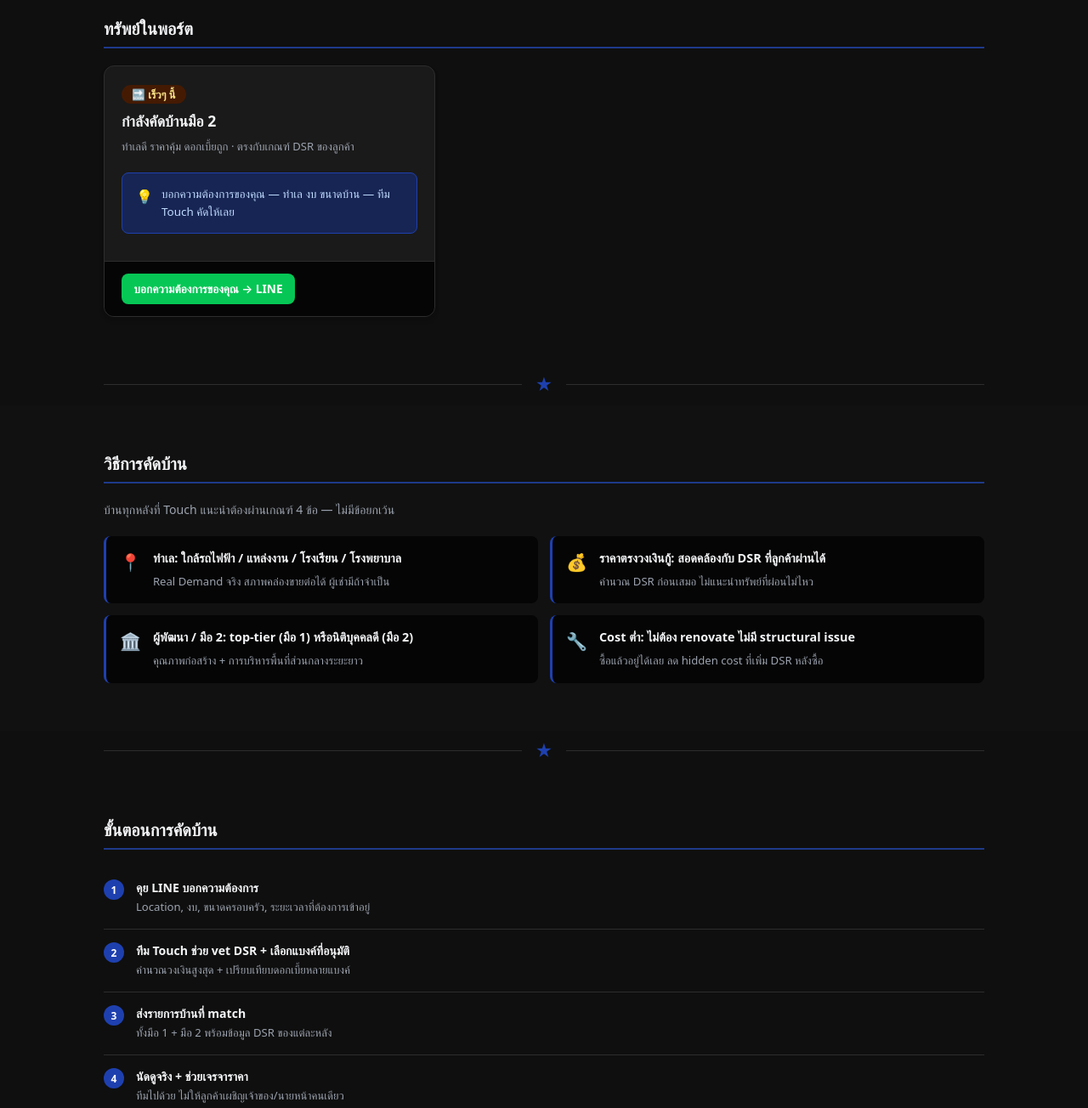
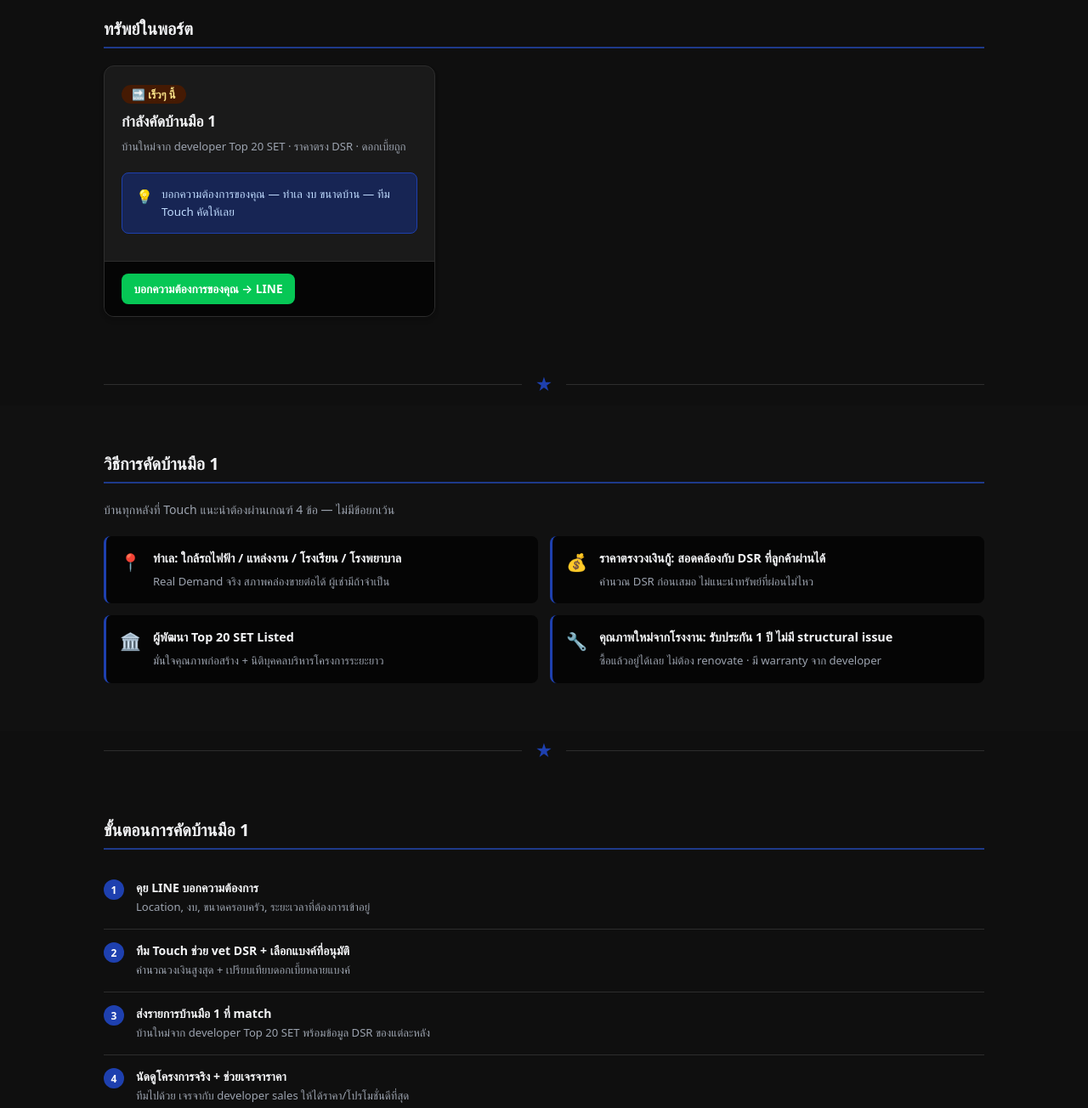
Before and after one commit to ninethanakarn/ninethanakarn.com, a plain HTML site: page home/index.html in a window 1280 px wide. Shown: the part 400-1704 px from the top of the page at 85% size. Drawn offline with Linux system fonts and the light colour scheme.

Commit message:
Re-frame /home/ to focus on บ้านมือ 1 (Phase 3)

```diff
--- a/home/index.html
+++ b/home/index.html
@@ -5,21 +5,21 @@
   <script>(function(){var s=localStorage.getItem('theme')||'dark';document.documentElement.setAttribute('data-theme',s);})();</script>
   <meta name="viewport" content="width=device-width, initial-scale=1.0">
   <meta name="theme-color" content="#1e40af">
-  <meta name="description" content="คัดบ้านมือ 2 / มือ 1 สำหรับลูกค้าปิดหนี้ก่อนกู้บ้าน — Touch Real Estate">
+  <meta name="description" content="คัดบ้านมือ 1 จาก developer Top 20 SET สำหรับลูกค้าปิดหนี้ก่อนกู้บ้าน — Touch Real Estate">
   <meta property="og:type" content="website">
   <meta property="og:site_name" content="นายธนาคารประจำบ้าน">
-  <meta property="og:title" content="บ้านมือ 2 / มือ 1 ทำเลดี ราคาคุ้ม — นายธนาคารประจำบ้าน">
-  <meta property="og:description" content="คัดบ้านที่ Touch แนะนำสำหรับลูกค้าปิดหนี้ก่อนกู้บ้าน · วิเคราะห์ DSR · เลือกแบงค์ที่อนุมัติ">
+  <meta property="og:title" content="บ้านมือ 1 ปิดหนี้ก่อนกู้ — นายธนาคารประจำบ้าน">
+  <meta property="og:description" content="คัดบ้านมือ 1 จาก developer Top 20 SET · วิเคราะห์ DSR · เลือกแบงค์ที่อนุมัติ">
   <meta property="og:url" content="https://ninethanakarn.com/home/">
   <meta property="og:image" content="https://ninethanakarn.com/og-image.png">
   <meta property="og:image:width" content="1200">
   <meta property="og:image:height" content="630">
   <meta property="og:locale" content="th_TH">
   <meta name="twitter:card" content="summary_large_image">
-  <meta name="twitter:title" content="บ้านมือ 2 / มือ 1 ทำเลดี ราคาคุ้ม">
-  <meta name="twitter:description" content="คัดบ้านสำหรับลูกค้าปิดหนี้ก่อนกู้บ้าน">
+  <meta name="twitter:title" content="บ้านมือ 1 ปิดหนี้ก่อนกู้">
+  <meta name="twitter:description" content="คัดบ้านมือ 1 จาก developer Top 20 SET">
   <meta name="twitter:image" content="https://ninethanakarn.com/og-image.png">
-  <title>บ้านมือ 2 — นายธนาคารประจำบ้าน</title>
+  <title>บ้านมือ 1 ปิดหนี้ก่อนกู้ — นายธนาคารประจำบ้าน</title>
   <link rel="stylesheet" href="assets/style.css">
 </head>
 <body>
@@ -43,9 +43,9 @@
   <!-- ===== HERO ===== -->
   <section class="hero">
     <div class="container">
-      <h1>บ้านมือ 2 / มือ 1 ทำเลดี ราคาคุ้ม</h1>
+      <h1>บ้านมือ 1 ปิดหนี้ก่อนกู้</h1>
       <p class="hero-subtitle">
-        คัดบ้านที่ Touch แนะนำสำหรับลูกค้าบริการ "ปิดหนี้ก่อนกู้บ้าน" · วิเคราะห์ DSR · เลือกแบงค์ที่อนุมัติ
+        คัดบ้านใหม่จาก developer Top 20 SET · วิเคราะห์ DSR · เลือกแบงค์ที่อนุมัติ
       </p>
       <div class="hero-cta-group">
         <a href="https://line.me/R/ti/p/@ninethanakarn" class="btn btn-line" target="_blank" rel="noopener">
@@ -76,9 +76,9 @@
             <div>
               <span class="badge badge-warning">🔜 เร็วๆ นี้</span>
             </div>
-            <div class="card-title">กำลังคัดบ้านมือ 2</div>
+            <div class="card-title">กำลังคัดบ้านมือ 1</div>
             <div class="card-meta">
-              ทำเลดี ราคาคุ้ม ดอกเบี้ยถูก · ตรงกับเกณฑ์ DSR ของลูกค้า
+              บ้านใหม่จาก developer Top 20 SET · ราคาตรง DSR · ดอกเบี้ยถูก
             </div>
             <div class="callout info">
               <span class="callout-icon">💡</span>
@@ -104,7 +104,7 @@
   <!-- ===== CRITERIA ===== -->
   <section class="section" style="background: var(--bg-subtle);">
     <div class="container">
-      <h2 class="section-title">วิธีการคัดบ้าน</h2>
+      <h2 class="section-title">วิธีการคัดบ้านมือ 1</h2>
       <p style="font-size: 0.88rem; color: var(--muted); margin-bottom: 1.25rem;">
         บ้านทุกหลังที่ Touch แนะนำต้องผ่านเกณฑ์ 4 ข้อ — ไม่มีข้อยกเว้น
       </p>
@@ -127,15 +127,15 @@
         <div class="criteria-item">
           <span class="criteria-icon">🏛️</span>
           <div class="criteria-text">
-            <strong>ผู้พัฒนา / มือ 2: top-tier (มือ 1) หรือนิติบุคคลดี (มือ 2)</strong>
-            <span>คุณภาพก่อสร้าง + การบริหารพื้นที่ส่วนกลางระยะยาว</span>
+            <strong>ผู้พัฒนา Top 20 SET Listed</strong>
+            <span>มั่นใจคุณภาพก่อสร้าง + นิติบุคคลบริหารโครงการระยะยาว</span>
           </div>
         </div>
         <div class="criteria-item">
           <span class="criteria-icon">🔧</span>
           <div class="criteria-text">
-            <strong>Cost ต่ำ: ไม่ต้อง renovate ไม่มี structural issue</strong>
-            <span>ซื้อแล้วอยู่ได้เลย ลด hidden cost ที่เพิ่ม DSR หลังซื้อ</span>
+            <strong>คุณภาพใหม่จากโรงงาน: รับประกัน 1 ปี ไม่มี structural issue</strong>
+            <span>ซื้อแล้วอยู่ได้เลย ไม่ต้อง renovate · มี warranty จาก developer</span>
           </div>
         </div>
       </div>
@@ -150,7 +150,7 @@
   <!-- ===== PROCESS STEPS ===== -->
   <section class="section">
     <div class="container">
-      <h2 class="section-title">ขั้นตอนการคัดบ้าน</h2>
+      <h2 class="section-title">ขั้นตอนการคัดบ้านมือ 1</h2>
 
       <ol class="screening-list">
         <li>
@@ -167,14 +167,14 @@
         </li>
         <li>
           <div>
-            <strong>ส่งรายการบ้านที่ match</strong><br>
-            <span style="font-size: 0.82rem; color: var(--muted);">ทั้งมือ 1 + มือ 2 พร้อมข้อมูล DSR ของแต่ละหลัง</span>
+            <strong>ส่งรายการบ้านมือ 1 ที่ match</strong><br>
+            <span style="font-size: 0.82rem; color: var(--muted);">บ้านใหม่จาก developer Top 20 SET พร้อมข้อมูล DSR ของแต่ละหลัง</span>
           </div>
         </li>
         <li>
           <div>
-            <strong>นัดดูจริง + ช่วยเจรจาราคา</strong><br>
-            <span style="font-size: 0.82rem; color: var(--muted);">ทีมไปด้วย ไม่ให้ลูกค้าเผชิญเจ้าของ/นายหน้าคนเดียว</span>
+            <strong>นัดดูโครงการจริง + ช่วยเจรจาราคา</strong><br>
+            <span style="font-size: 0.82rem; color: var(--muted);">ทีมไปด้วย เจรจากับ developer sales ให้ได้ราคา/โปรโมชั่นดีที่สุด</span>
           </div>
         </li>
         <li>
```
